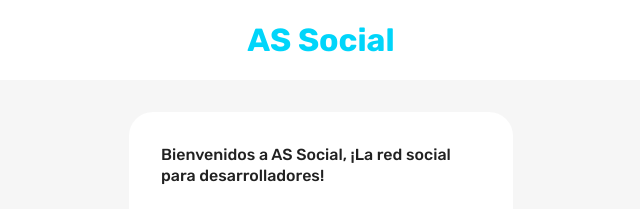
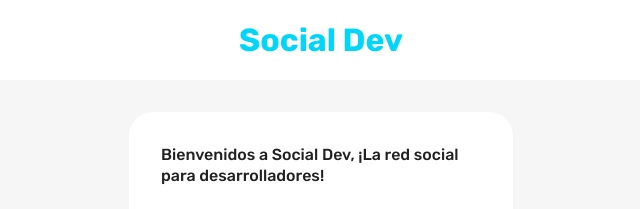
Before and after one commit to ASierraYepes/Red_Social_MERN, a React (Create React App) app in the folder client/: page / in a window 1280 px wide. Shown: the top 209 px of the page, without its empty margins (319-959 px from the left). Built offline with nearby package versions, Linux system fonts and the light colour scheme.

Commit message:
se cambia el nombre de la page

```diff
--- a/client/src/scenes/loginPage/index.jsx
+++ b/client/src/scenes/loginPage/index.jsx
@@ -13,7 +13,7 @@ const LoginPage = () => {
         textAlign="center"
       >
         <Typography fontWeight="bold" fontSize="32px" color="primary">
-          AS Social
+          Social Dev
         </Typography>
       </Box>
 
@@ -25,7 +25,7 @@ const LoginPage = () => {
         backgroundColor={theme.palette.background.alt}
       >
         <Typography fontWeight="500" variant="h5" sx={{ mb: "1.5rem" }}>
-          Bienvenidos a AS Social, ¡La red social para desarrolladores!
+          Bienvenidos a Social Dev, ¡La red social para desarrolladores!
         </Typography>
         <Form />
       </Box>
```
